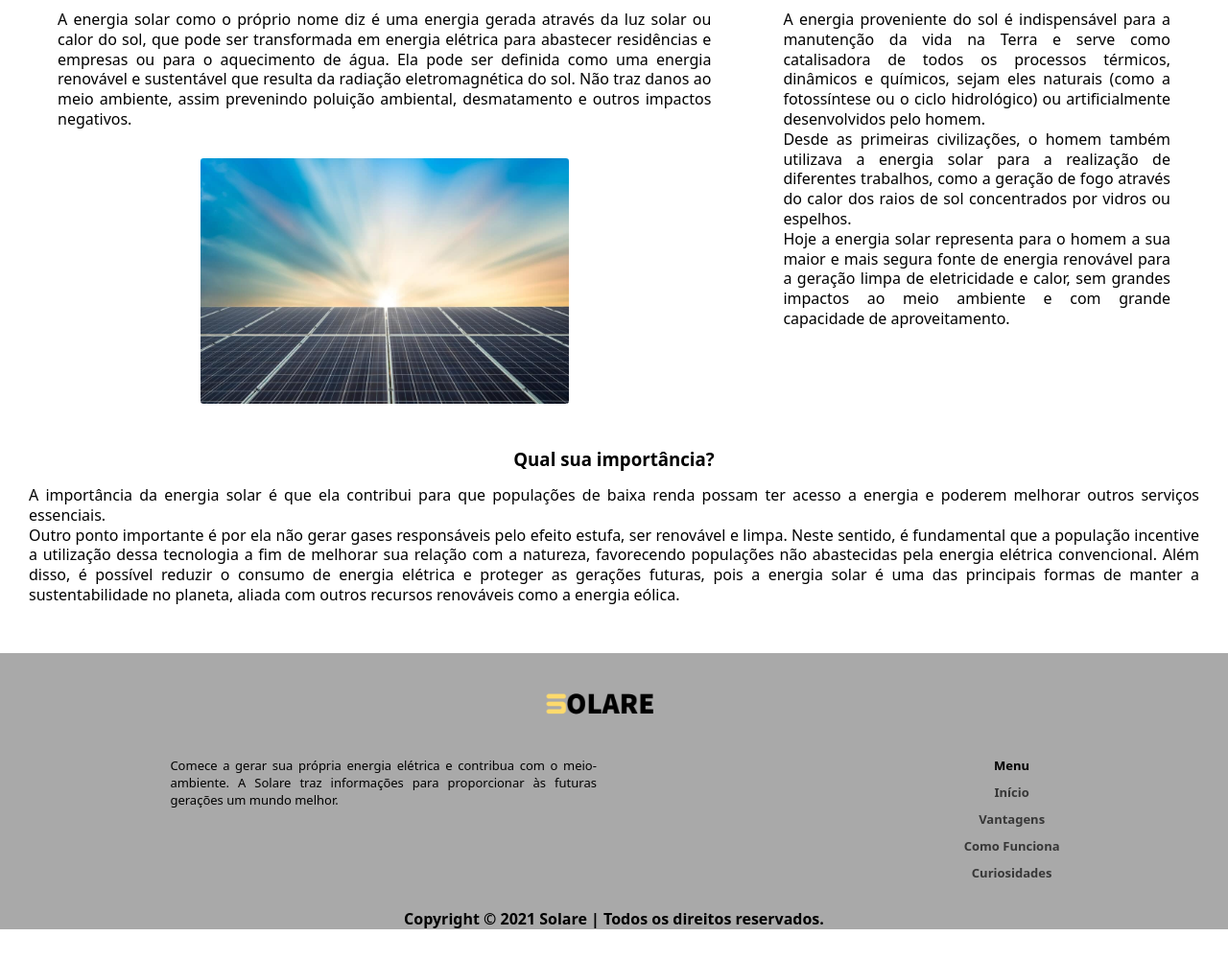
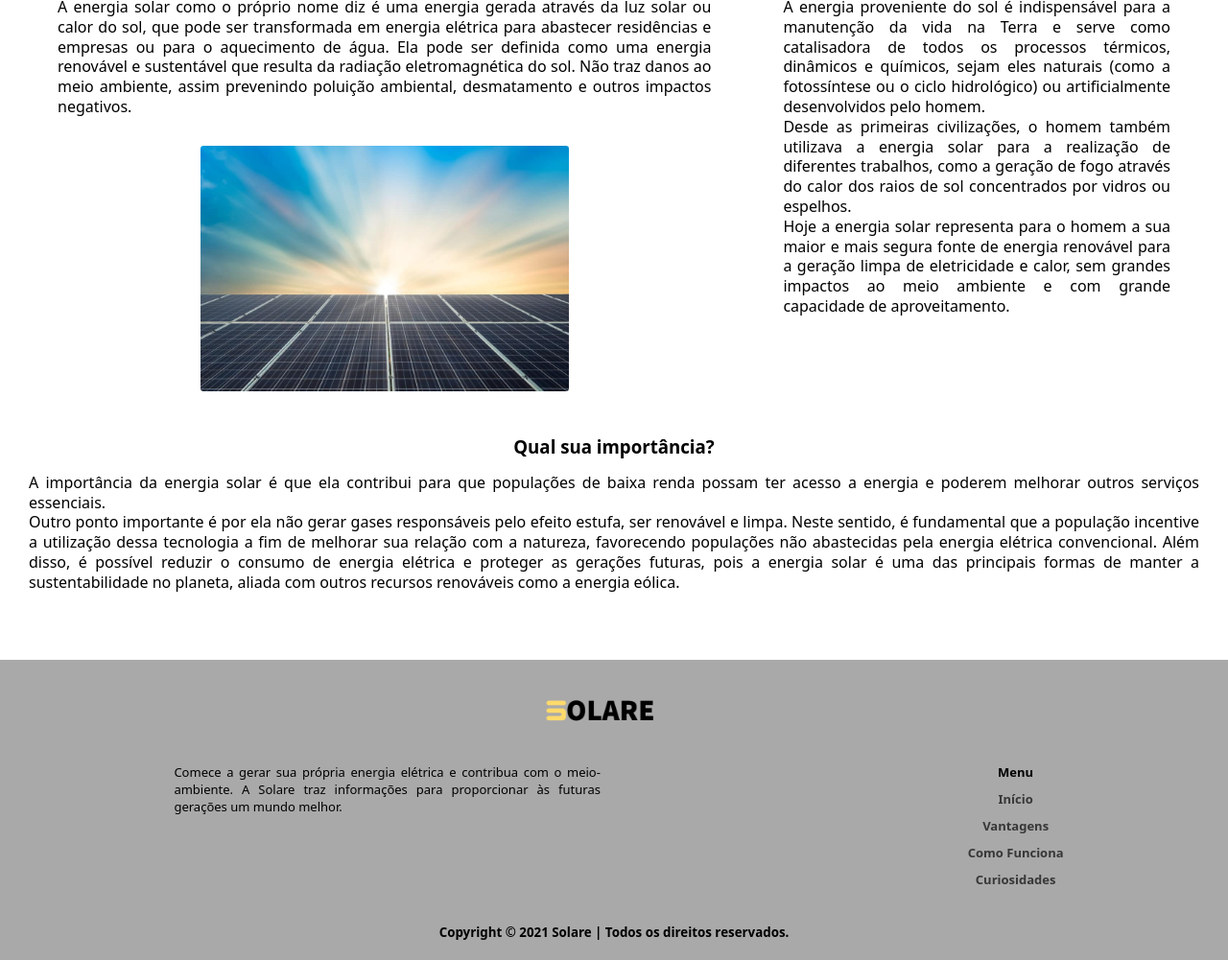
Before and after one commit to Fezinh0/Solare, a plain HTML site: page index.html in a window 1280 px wide. Shown: the part 234-1235 px from the top of the page at 96% size. Before the commit the page ends 1203 px from the top, so only its background shows below. Drawn offline with Linux system fonts and the light colour scheme.

Commit message:
feat: Melhorando o footer e o header

```diff
--- a/assets/css/estilo.css
+++ b/assets/css/estilo.css
@@ -14,7 +14,8 @@
 
 /* ----- Header ----- */
 .cabecalho {
-	height: 9rem;
+	width: 100%;
+	height: 100%;
 	background: var(--cinzaDark);
 	display: flex;
 	justify-content: center;
@@ -28,10 +29,10 @@
 
 /* Menu da página */
 nav > ul {
+	margin: 0 0 9px 0;
 	display: flex;
-	justify-content: center;
-	align-items: center;
-	gap: 10px;
+	justify-content: space-between;
+	gap: 15px;
 	list-style: none;
 	font-weight: 600;
 	color: var(--black);
@@ -40,7 +41,6 @@ nav > ul {
 nav a {
 	text-decoration: none;
 	color: var(--cinza);
-	padding: 0.5rem;
 	border-radius: 0.2rem;
 
 }
@@ -67,7 +67,7 @@ img:hover {
 
 #fundo {
 	gap: 2rem;
-	margin: 30px 0 50px 0;
+	margin: 30px 0 70px 0;
 	height: auto;
 }
 
@@ -114,7 +114,7 @@ img:hover {
 	gap: 50px;
 	gap: 0.5rem;
 	width: 100%;
-	height: 18rem;
+	height: 100%;
 	background: var(--cinzaDark);
 }
 
@@ -148,12 +148,18 @@ img:hover {
 
 .assinaturaPag {
 	margin: 20px 0 20px 0;
+	width: 100%;
 	display: flex;
 	justify-content: center;
 	align-items: center;
 	font-weight: 600;
 }
 
+.Ass {
+	text-align: center;
+	width: 80%;
+	font-size: 10pt;
+}
 @media(min-width: 699px) {
 
 	#fundo{
--- a/index.html
+++ b/index.html
@@ -141,7 +141,7 @@
 
             <!-- Assinatura SOLARE -->
             <div class="assinaturaPag">
-                <span>Copyright © 2021 Solare | Todos os direitos reservados.</span>
+                <span class="Ass">Copyright © 2021 Solare | Todos os direitos reservados.</span>
             </div>
         </div>
     </footer>
```
